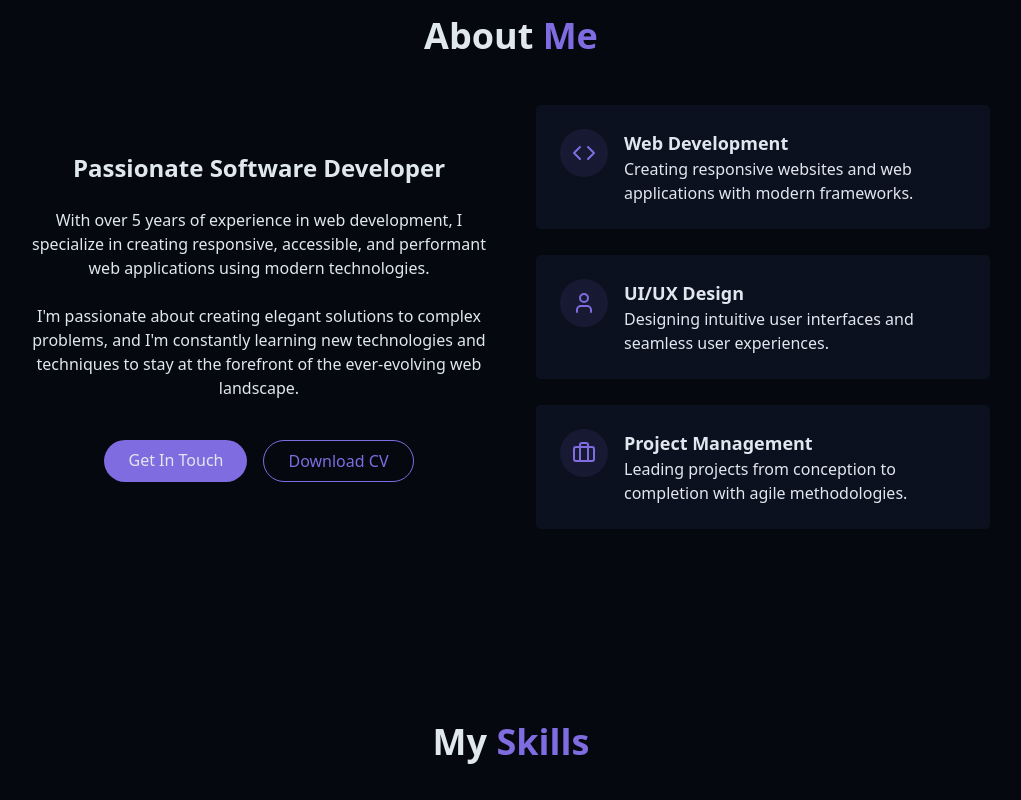
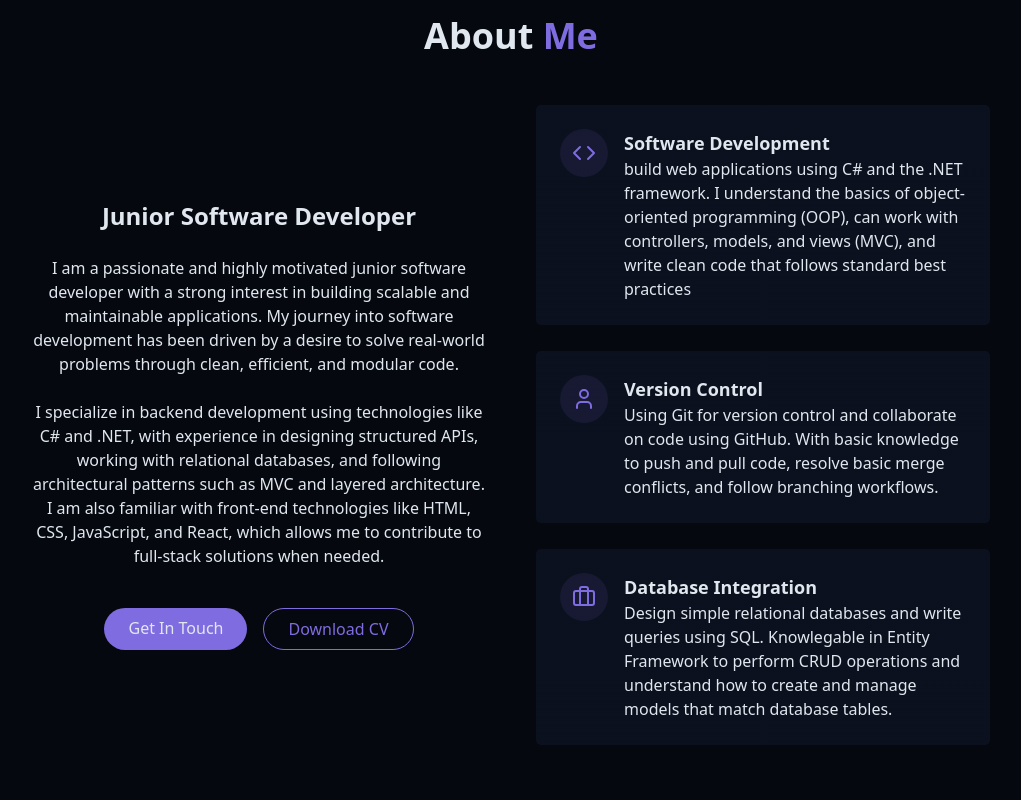
Before and after one commit to KhulisoJohn/portfolio, a React (Vite) app: page / in a window 1280 px wide. Shown: the part 880-1680 px from the top of the page, without its empty margins (129-1150 px from the left). Built offline with nearby package versions, Linux system fonts and the light colour scheme.

Commit message:
initial commit

```diff
--- a/src/components/AboutSection.jsx
+++ b/src/components/AboutSection.jsx
@@ -12,20 +12,22 @@ export const AboutSection = () => {
         <div className="grid grid-cols-1 md:grid-cols-2 gap-12 items-center">
           <div className="space-y-6">
             <h3 className="text-2xl font-semibold">
-              Passionate Software Developer
+             Junior Software Developer
             </h3>
 
             <p className="text-muted-foreground">
-              With over 5 years of experience in web development, I specialize
-              in creating responsive, accessible, and performant web
-              applications using modern technologies.
+              I am a passionate and highly motivated junior software developer with a strong
+               interest in building scalable and maintainable applications. My journey into
+                software development has been driven by a desire to solve real-world problems through
+                 clean, efficient, and modular code.
             </p>
 
             <p className="text-muted-foreground">
-              I'm passionate about creating elegant solutions to complex
-              problems, and I'm constantly learning new technologies and
-              techniques to stay at the forefront of the ever-evolving web
-              landscape.
+            I specialize in backend development using technologies like C# and .NET,
+             with experience in designing structured APIs, working with relational databases,
+              and following architectural patterns such as MVC and layered architecture.
+               I am also familiar with front-end technologies like HTML, CSS, JavaScript, and React,
+                which allows me to contribute to full-stack solutions when needed.
             </p>
 
             <div className="flex flex-col sm:flex-row gap-4 pt-4 justify-center">
@@ -50,10 +52,12 @@ export const AboutSection = () => {
                   <Code className="h-6 w-6 text-primary" />
                 </div>
                 <div className="text-left">
-                  <h4 className="font-semibold text-lg"> Web Development</h4>
+                  <h4 className="font-semibold text-lg"> Software Development</h4>
                   <p className="text-muted-foreground">
-                    Creating responsive websites and web applications with
-                    modern frameworks.
+                   build web applications using C# and the .NET framework.
+                    I understand the basics of object-oriented programming (OOP),
+                    can work with controllers, models, and views (MVC), and write clean
+                     code that follows standard best practices
                   </p>
                 </div>
               </div>
@@ -64,10 +68,11 @@ export const AboutSection = () => {
                   <User className="h-6 w-6 text-primary" />
                 </div>
                 <div className="text-left">
-                  <h4 className="font-semibold text-lg">UI/UX Design</h4>
+                  <h4 className="font-semibold text-lg">Version Control</h4>
                   <p className="text-muted-foreground">
-                    Designing intuitive user interfaces and seamless user
-                    experiences.
+                  Using Git for version control and collaborate on code using GitHub.
+                    With basic knowledge to push and pull code, resolve basic merge conflicts,
+                     and follow branching workflows.
                   </p>
                 </div>
               </div>
@@ -79,10 +84,11 @@ export const AboutSection = () => {
                 </div>
 
                 <div className="text-left">
-                  <h4 className="font-semibold text-lg">Project Management</h4>
+                  <h4 className="font-semibold text-lg">Database Integration</h4>
                   <p className="text-muted-foreground">
-                    Leading projects from conception to completion with agile
-                    methodologies.
+                   Design simple relational databases and write queries using SQL.
+                    Knowlegable in Entity Framework to perform CRUD operations and understand how to create
+                    and manage models that match database tables.
                   </p>
                 </div>
               </div>
--- a/src/components/Navbar.jsx
+++ b/src/components/Navbar.jsx
@@ -35,8 +35,8 @@ export const Navbar = () => {
           href="#hero"
         >
           <span className="relative z-10">
-            <span className="text-glow text-foreground"> KhulysoJohn </span>{" "}
-            Dev
+            <span className="text-glow text-foreground"> Khulyso</span>{" "}
+            John
           </span>
         </a>
 
```
